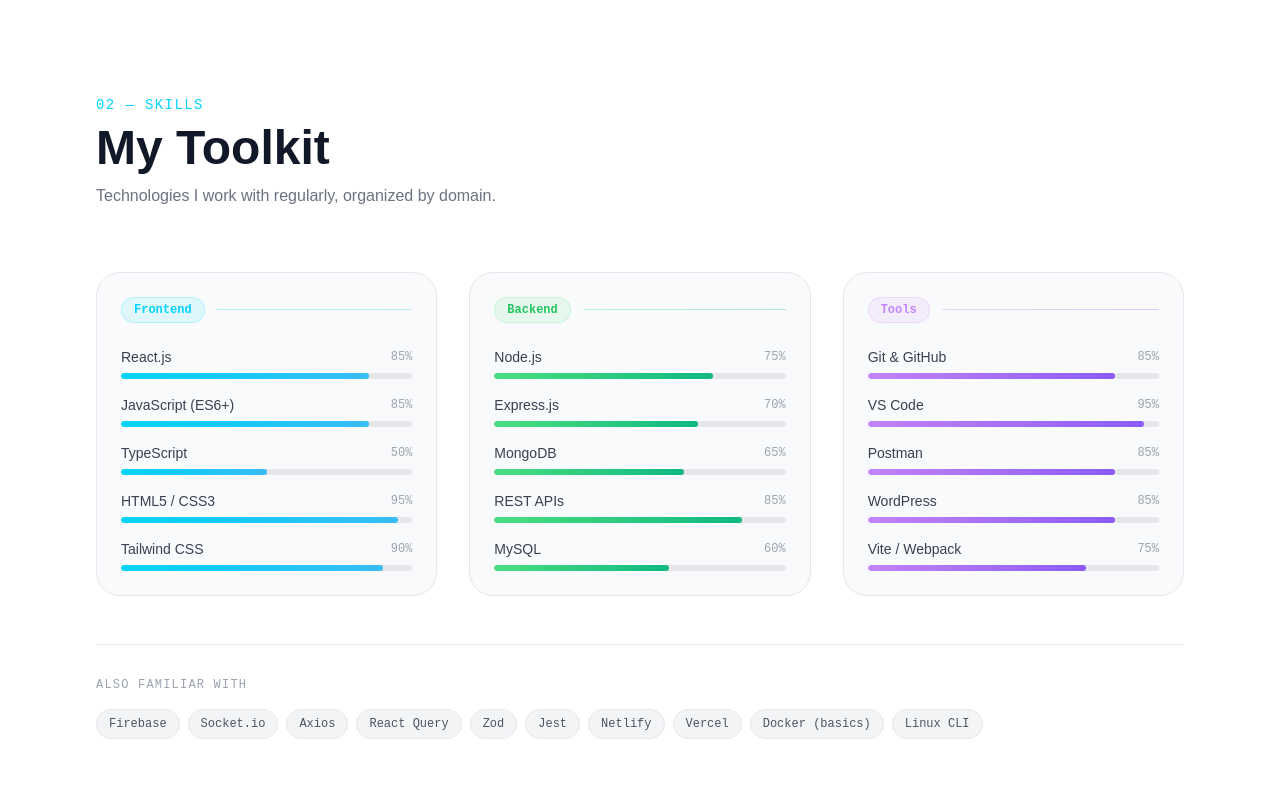
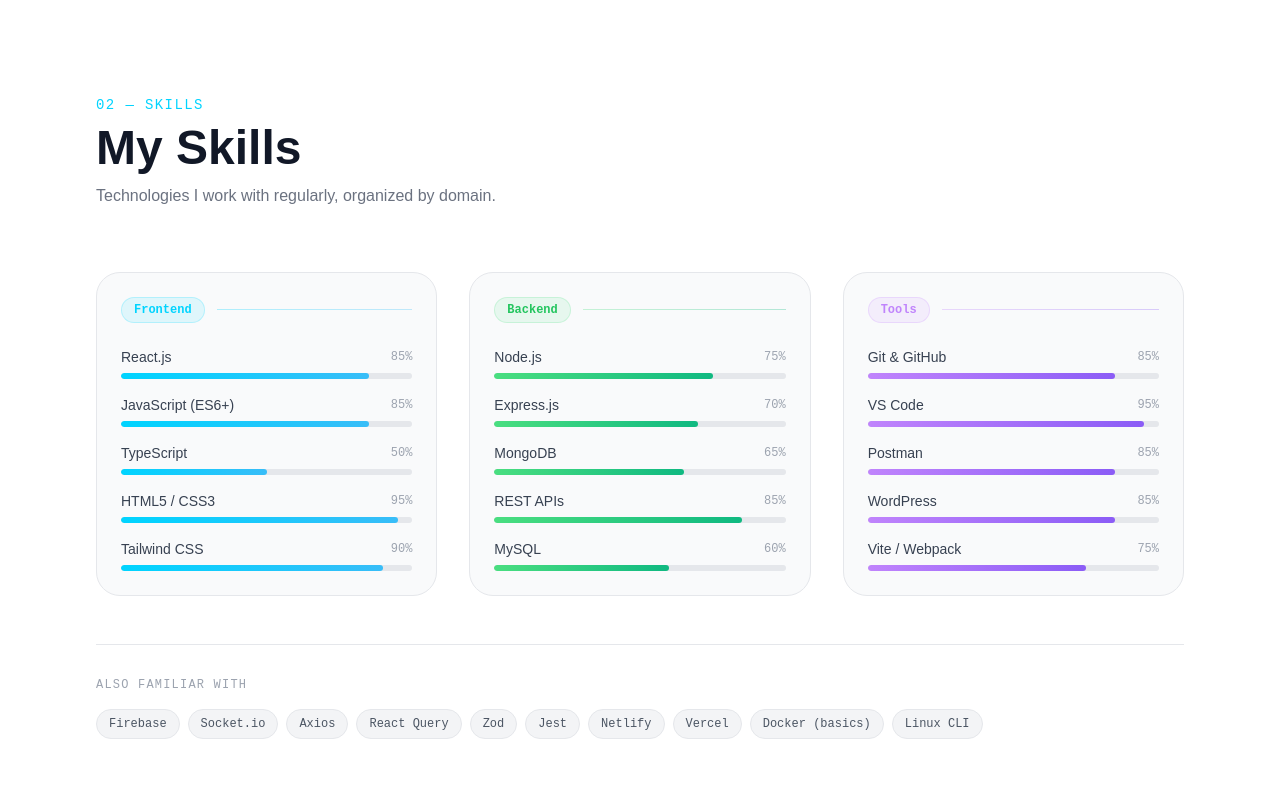
Before and after one commit to rohitchornele/portfolio-updated, a React (Vite) app: page / in a window 1280 px wide. Shown: the part 1840-2640 px from the top of the page. Built offline with nearby package versions, Linux system fonts and the light colour scheme; no server answers.

Commit message:
Typo corrected

```diff
--- a/src/sections/Contact.jsx
+++ b/src/sections/Contact.jsx
@@ -49,7 +49,7 @@ const Contact = () => {
             className="lg:col-span-2 flex flex-col gap-6"
           >
             {[
-              { icon: Mail, label: 'Email', value: 'rohit.chornele@gmail.com', href: 'mailto:rohit.chornele@gmail.com' },
+              { icon: Mail, label: 'Email', value: 'rohitchornele@gmail.com', href: 'mailto:rohitchornele@gmail.com' },
               { icon: MapPin, label: 'Location', value: 'India · Remote friendly', href: null },
             ].map(({ icon: Icon, label, value, href }) => (
               <div key={label} className="flex items-start gap-4 p-5 rounded-2xl bg-white dark:bg-gray-800/60 border border-gray-200 dark:border-gray-700/50">
--- a/src/sections/Skills.jsx
+++ b/src/sections/Skills.jsx
@@ -51,7 +51,7 @@ const Skills = () => {
         >
           <span className="font-mono text-accent text-sm tracking-widest uppercase">02 — Skills</span>
           <h2 className="font-display font-black text-4xl md:text-5xl text-gray-900 dark:text-white mt-2">
-            My Toolkit
+            My Skills
           </h2>
           <p className="text-gray-500 dark:text-gray-400 mt-3 max-w-xl">
             Technologies I work with regularly, organized by domain.
```
